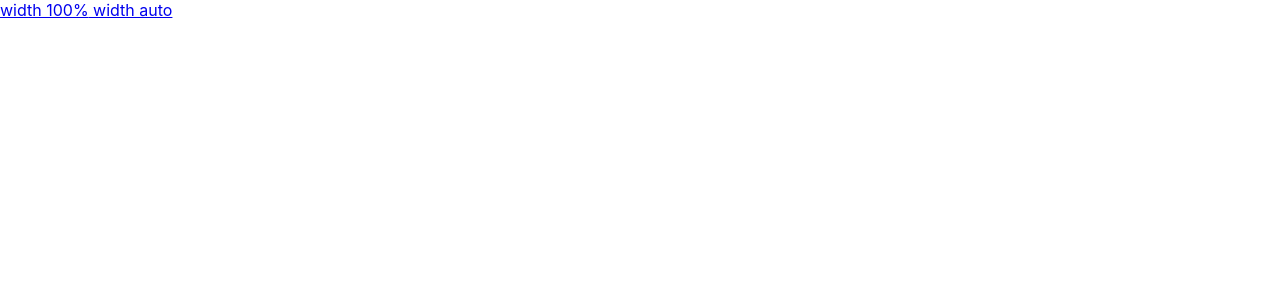
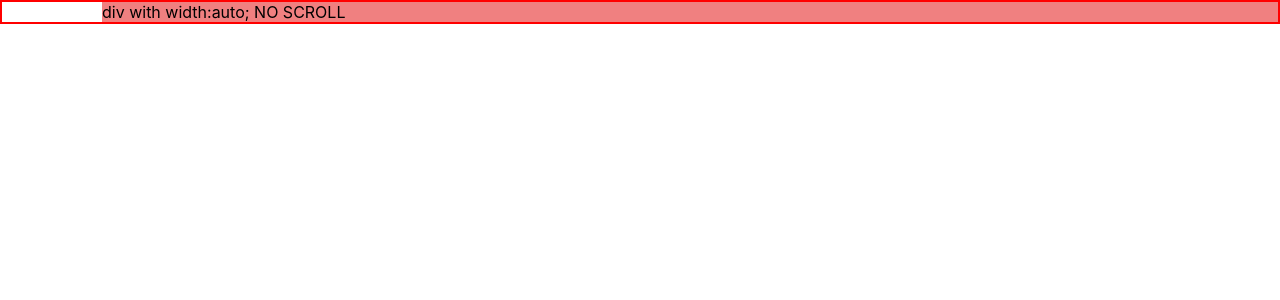
Before and after one commit to kulivers/playground, a React (Create React App) app: page /width-auto in a window 1280 px wide. Shown: the top 300 px of the page. Built offline with nearby package versions, Linux system fonts and the light colour scheme.

Commit message:
some changes

```diff
--- a/src/css/width-auto/width-auto.css
+++ b/src/css/width-auto/width-auto.css
@@ -1,7 +1,11 @@
 .width-100{
-    background-color: blue;
+    background-color: lightblue;
     width: 100%;
     margin-left: 100px;
 
 }
-.width-auto{}
+.width-auto{
+    background-color: lightcoral;
+    width: auto;
+    margin-left: 100px;
+}
--- a/src/css/width-auto/width-auto.js
+++ b/src/css/width-auto/width-auto.js
@@ -1,21 +1,40 @@
 import React, {Component} from 'react'
 import './width-auto.css'
-import {Link, BrowserRouter, Route, useHistory, withRouter} from 'react-router-dom'
+import {Link, BrowserRouter, Route, withRouter, useHistory } from 'react-router-dom'
 
-class WidthAuto extends Component {
-    render() {
+const WidthAuto = (props) => {
+    let history = useHistory();
+    console.log(history)
     return (
         <BrowserRouter>
             <div>
-                    <Link to="/width-100"> width 100%</Link>
-                    <Link to="/width-auto"> width auto</Link>
-                    <Route path="/width-100" render={<div className="width-100">div with width:100%</div>
+                <Route path="/width-100-auto/:any" render={({match, ...props}) => {
+                    return (
+                        <>
+                            <Link to="/">
+                                <button>go back</button>
+                            </Link>
+                            <br/>
+                            <Link to={`${match.url}/width-100`}> width 100%</Link>
+                            <Link to={`${match.url}/width-auto`}> width-auto</Link>
+                        </>
+                    )
+                }}/>
+                <Route path='/width-100' render={p => {
+                    return (<div style={{border: '2px red solid'}}>
+                            <div className="width-100">div with width:100%; U CAN SCROOL ---></div>
+                        </div>
+                    )
+                }}/>
+                <Route path="/width-auto" render={p =>
+                    <div style={{border: '2px red solid'}}>
+                        <div className="width-auto">div with width:auto; NO SCROLL</div>
+                    </div>
                 }/>
-                    {/*<div className="width-auto">div with width:auto</div>*/}
             </div>
         </BrowserRouter>
     )
-    }
+
 }
 
 export default WidthAuto;
```
Lines whose indentation alone changed are shown as unchanged.
